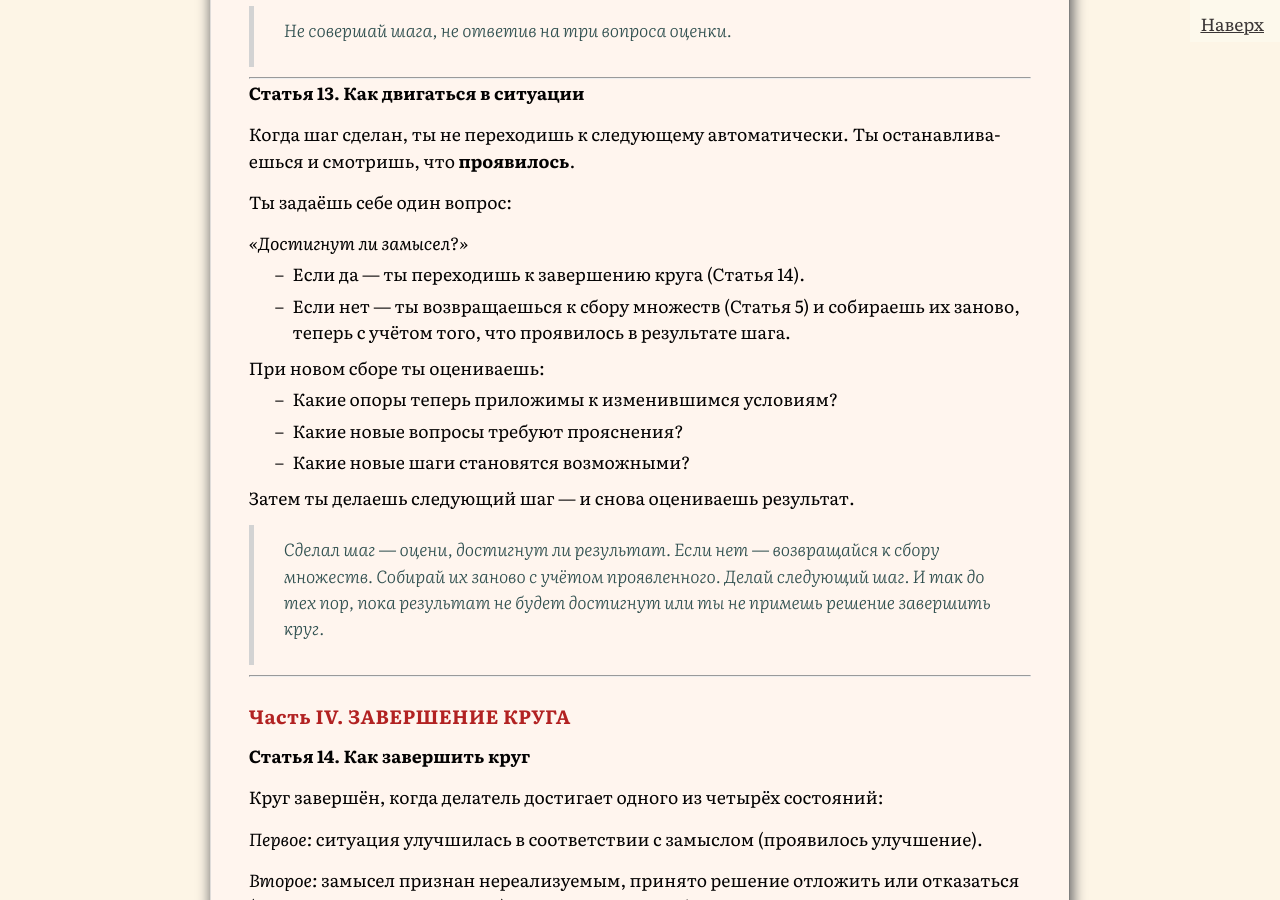
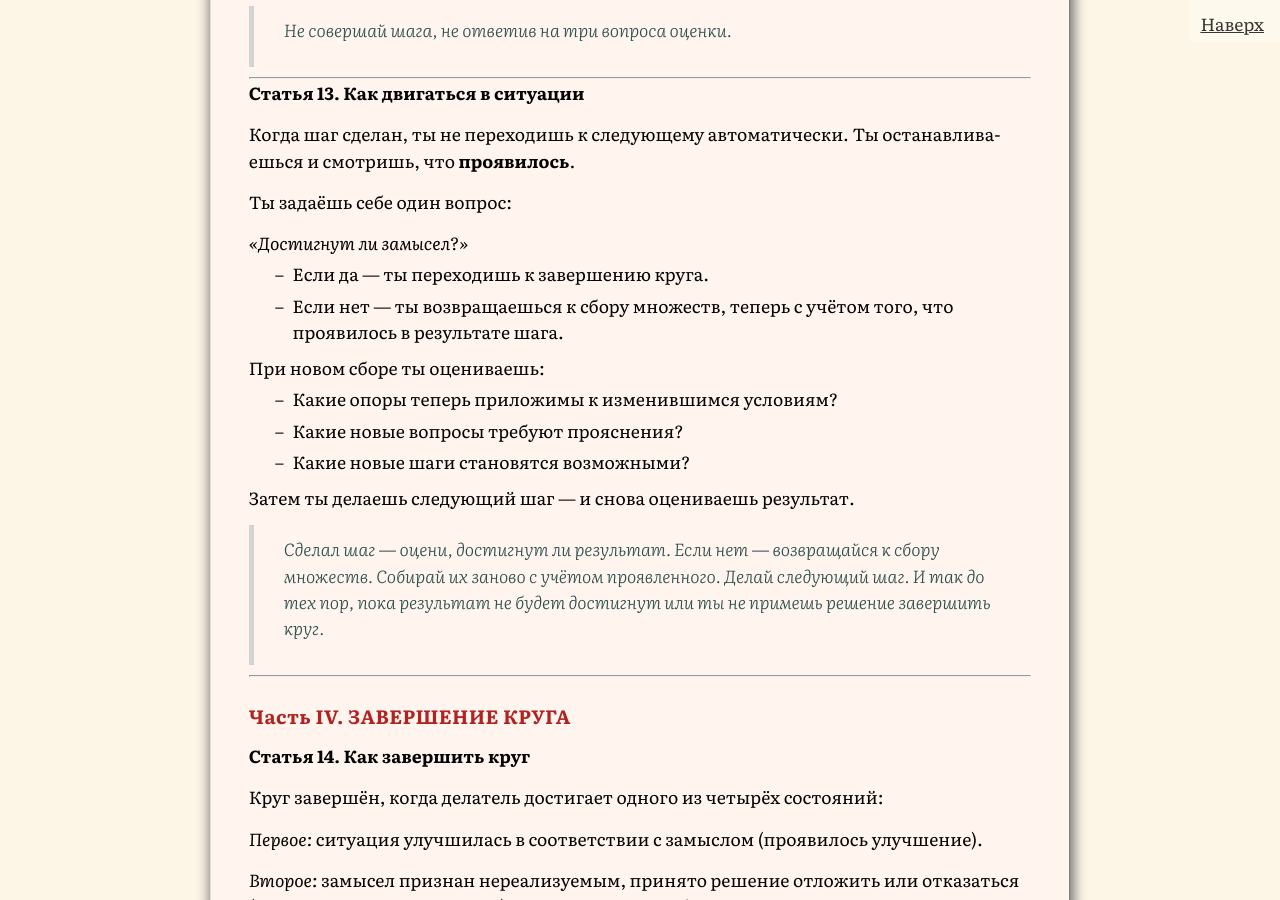
Before and after one commit to SergSi/land-use-art, a Jekyll site: the page built from _posts/2026-06-24-key.md, in a window 1280 px wide and 900 px high, scrolled down 5272 px. Built offline with Jekyll 4.4.1, drawn with Linux system fonts in a browser that asks for light colours; some web fonts are replaced.

Commit message:
Update 2026-06-24-key.md

```diff
--- a/_posts/2026-06-24-key.md
+++ b/_posts/2026-06-24-key.md
@@ -159,8 +159,8 @@ class: analitika
 
 *«Достигнут ли замысел?»*
 
-- Если да — ты переходишь к завершению круга (Статья 14).
-- Если нет — ты возвращаешься к сбору множеств (Статья 5) и собираешь их заново, теперь с учётом того, что проявилось в результате шага.
+- Если да — ты переходишь к завершению круга.
+- Если нет — ты возвращаешься к сбору множеств, теперь с учётом того, что проявилось в результате шага.
 
 При новом сборе ты оцениваешь:
 
```
